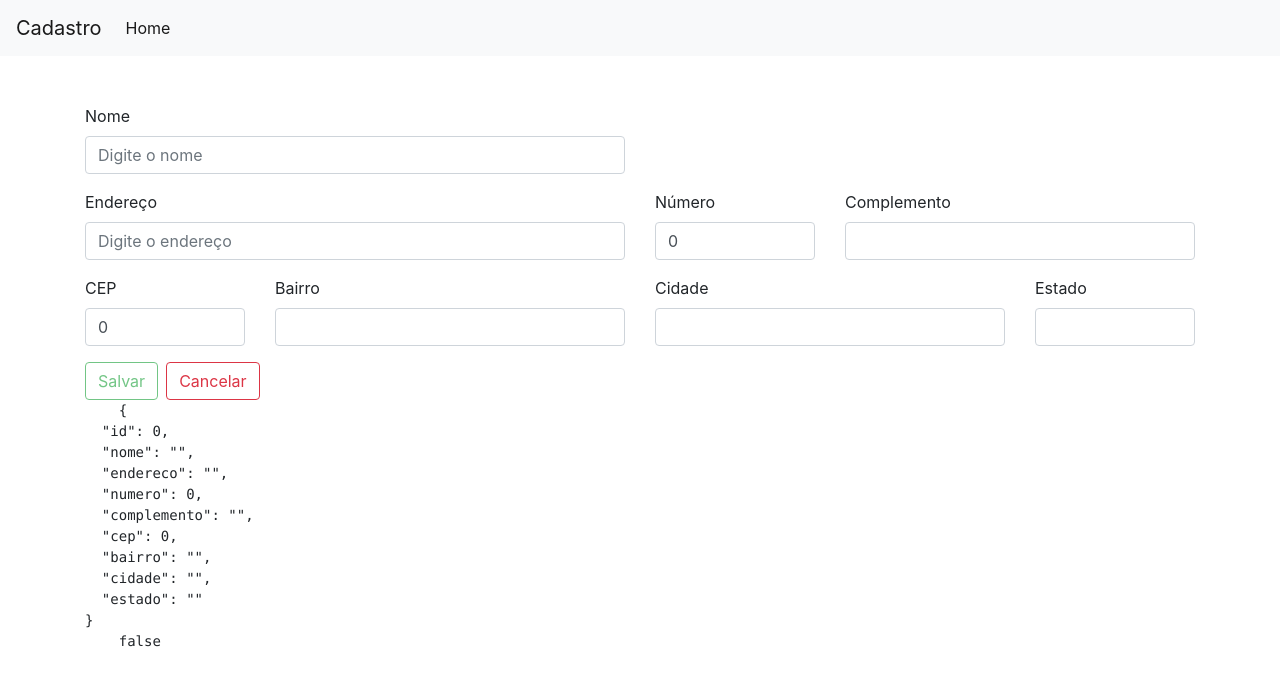
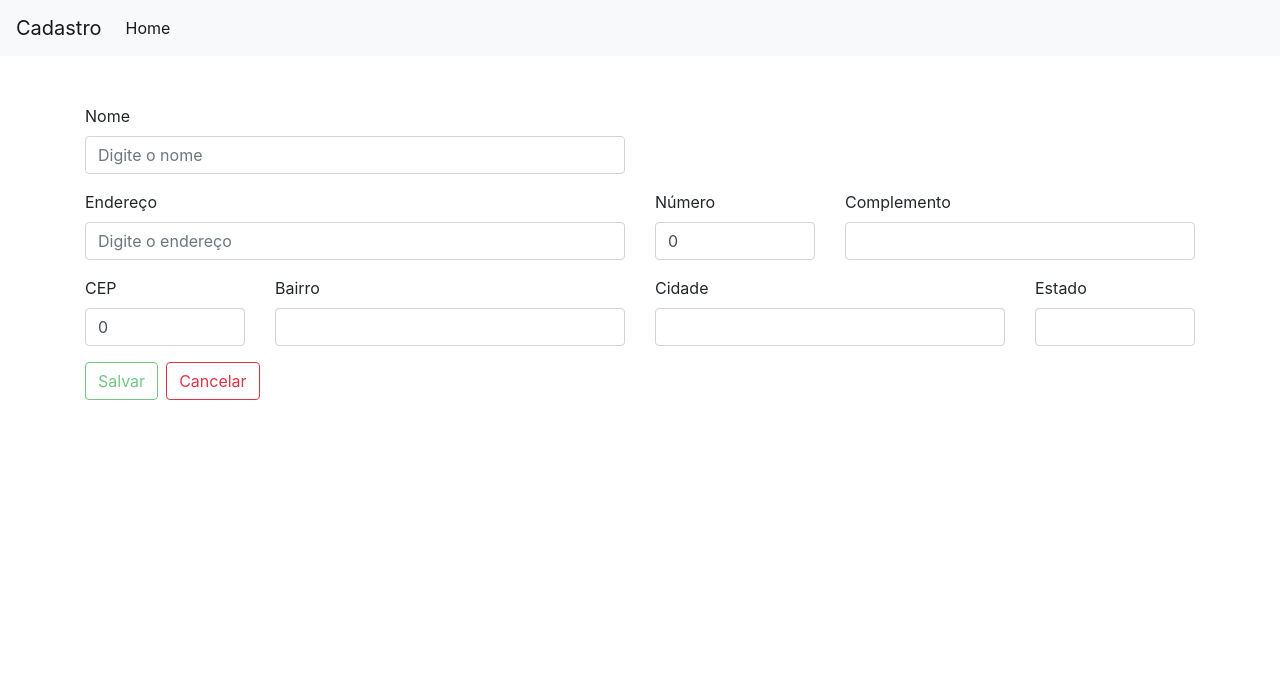
Before and after one commit to fabioleforte/cadastro, an Angular app: page /cadastro in a window 1280 px wide. Shown: the top 686 px of the page. Built offline with nearby package versions, Linux system fonts and the light colour scheme; no server answers.

Commit message:
Acrescentado progressBar do toastr

```diff
--- a/src/app/cadastro/cadastro.component.html
+++ b/src/app/cadastro/cadastro.component.html
@@ -114,9 +114,4 @@
     Atualizar
   </button>
   <a class="btn btn-outline-danger mr-2" href="/lista">Cancelar</a>
-
-  <pre>
-    {{ form.value | json }}
-    {{ form.valid | json }}
-  </pre>
 </form>
```
